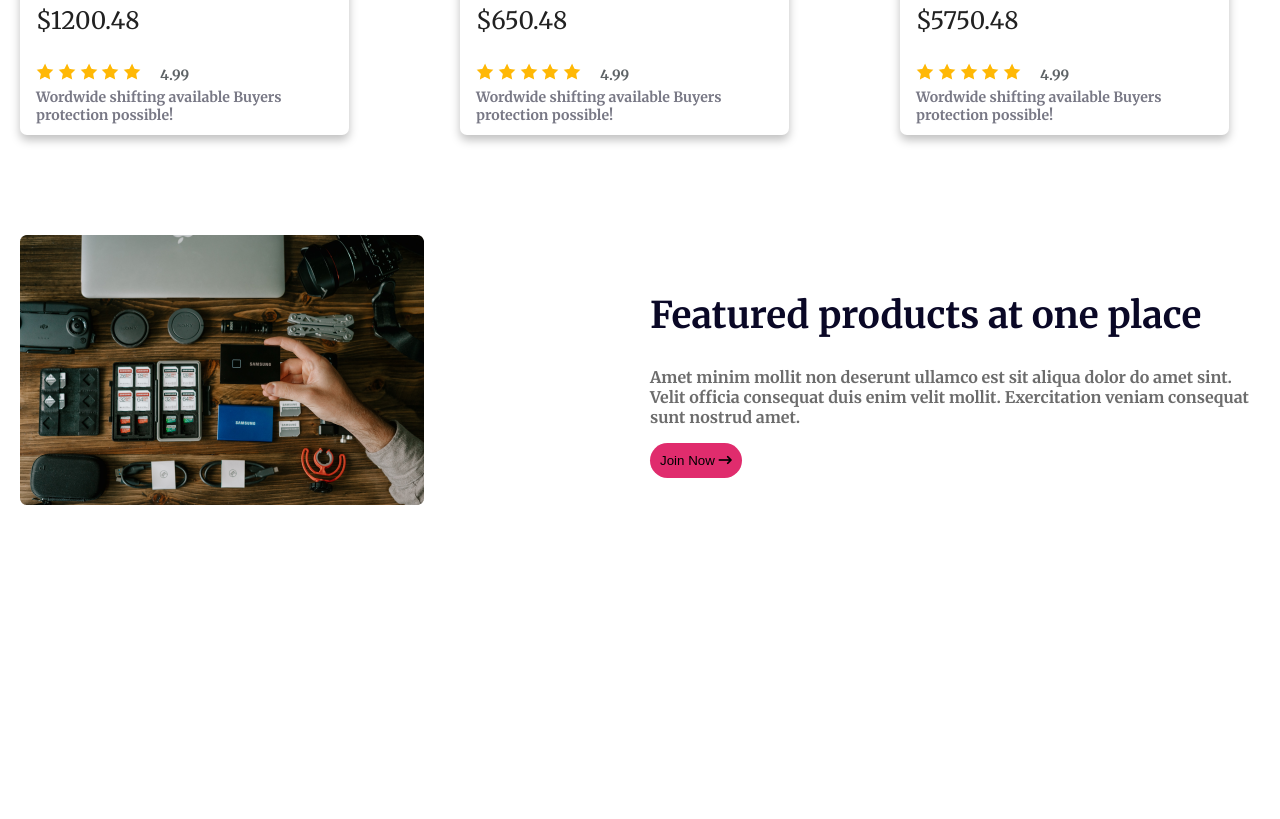
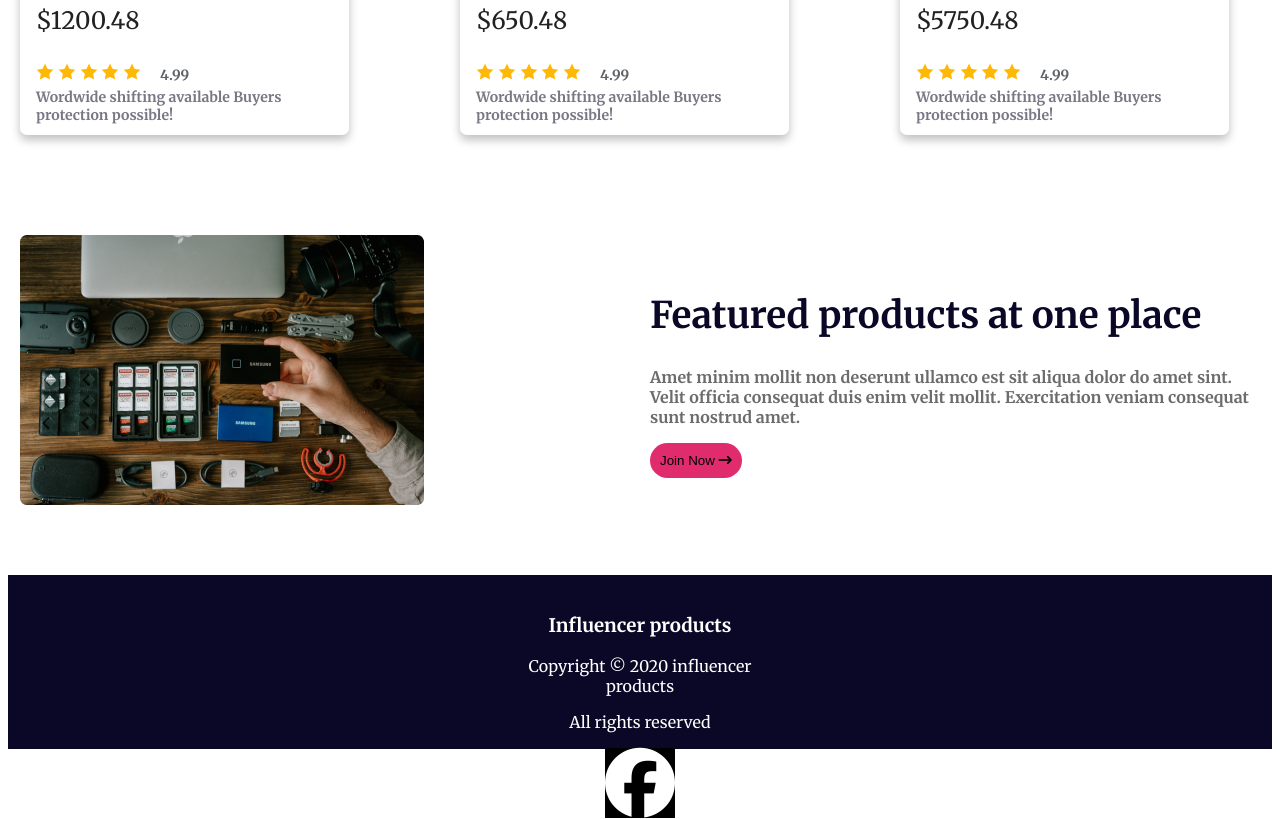
Before and after one commit to aburahian/Influencer-product, a plain HTML site: page index.html in a window 1280 px wide. Shown: the part 2282-3101 px from the top of the page. Before the commit the page ends 2795 px from the top, so only its background shows below. Drawn offline with Linux system fonts and the light colour scheme.

Commit message:
second last

```diff
--- a/index.html
+++ b/index.html
@@ -211,7 +211,14 @@
         </section>
     </main>
     <footer>
-
+        <div class="footer">
+            <h3>Influencer products</h3>
+            <p>Copyright © 2020  influencer products</p>
+            <p>All rights reserved</p>
+            <div class="footer-logo">
+                <i class="fa-brands fa-facebook"></i>
+            </div>
+        </div>
     </footer>
 </body>
 </html>
--- a/styles/style.css
+++ b/styles/style.css
@@ -184,7 +184,24 @@ nav{
 }
 /* feature */
 /* main */
-
+/* footer */
+footer{
+    background-color: rgba(10, 8, 38, 1.00);
+}
+.footer{
+    max-width: 262px;
+    max-height: 134px;
+    text-align: center;
+    margin: 0 auto;
+    margin-top: 70px;
+    color: #ffffff;
+    padding: 20px;
+}
+.footer-logo i{
+  font-size: 70px;
+  background-color: black;
+}
+/* footer */
 
 /* responsive */
 @media screen and (max-width:576px){
```
